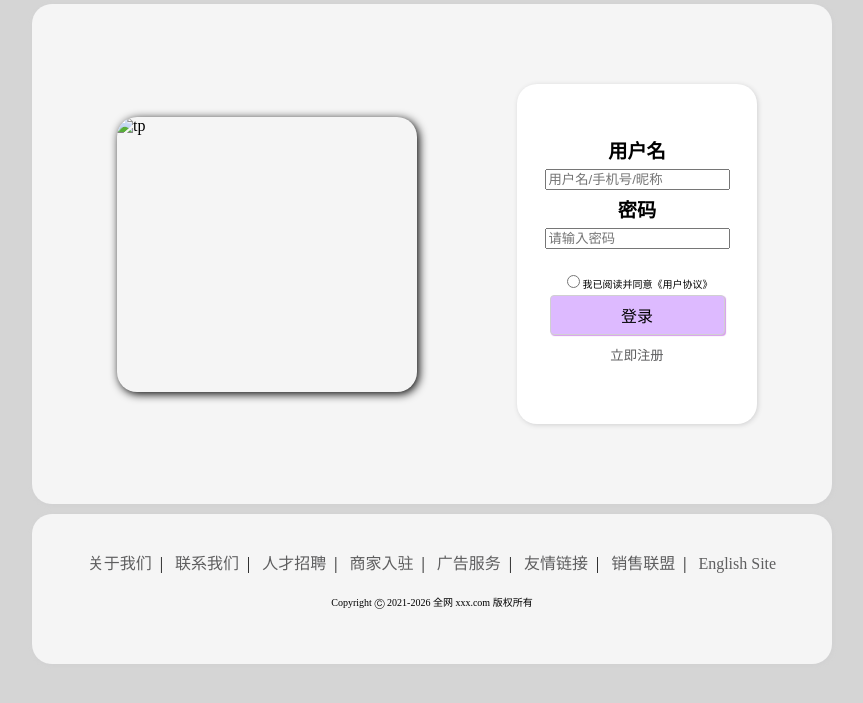
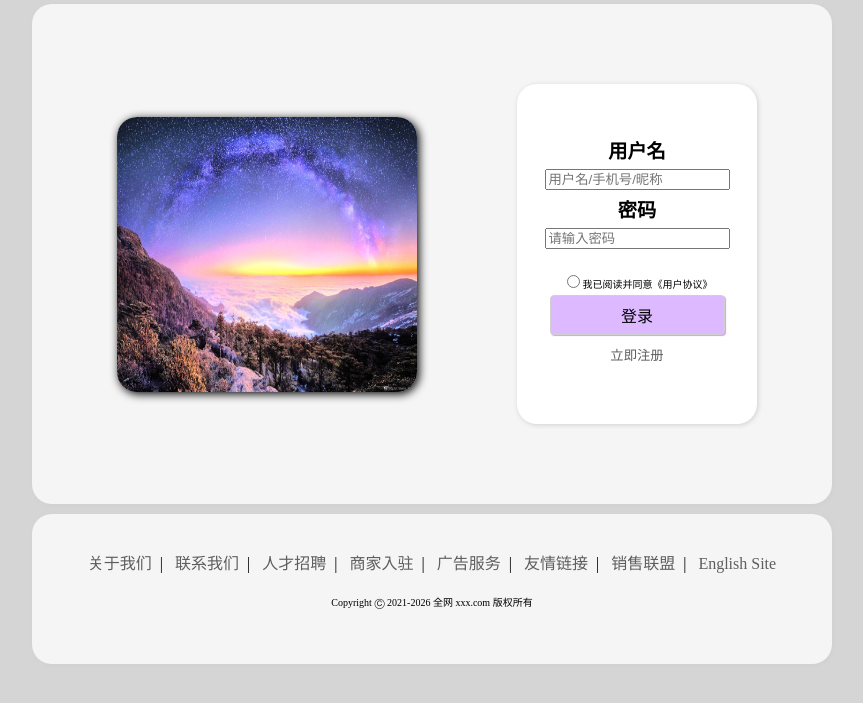
Before and after one commit to wldcxh/demo02, a plain HTML site: page index.html in a window 1280 px wide. Shown: the part 107-810 px from the top of the page, without its empty margins (208-1071 px from the left). Drawn offline with Linux system fonts and the light colour scheme.

Commit message:
Update index.html

```diff
--- a/index.html
+++ b/index.html
@@ -104,7 +104,7 @@
             <!-- 内容区 -->
             <div class="nr shadow center" style="margin:10px 0 10px 0;">
                     <div class="flex" style="margin: 0 100px 0 10px;">
-                        <img style="box-shadow: 2px 2px 10px; border-radius: 20px;" src="images/tp.jpg" alt="tp" width="300px" height="275px" >
+                        <img style="box-shadow: 2px 2px 10px; border-radius: 20px;" src="tp.jpg" alt="tp" width="300px" height="275px" >
                     </div>
 
                     <div class="flex center shadow bdq">
```
